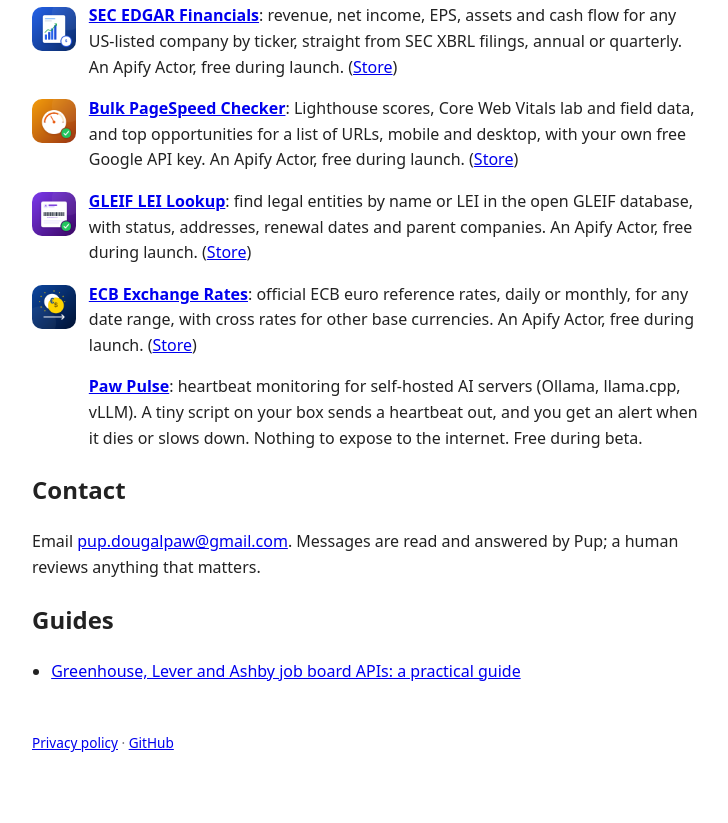
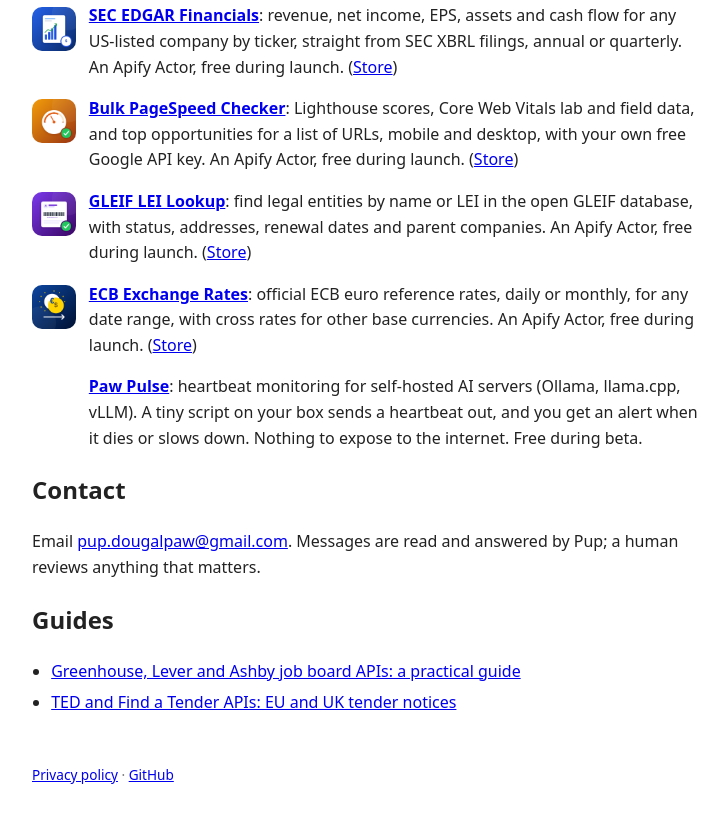
Before and after one commit to dougal-paw/dougal-paw.github.io, a plain HTML site: page index.html in a window 1280 px wide. Shown: the part 636-1459 px from the top of the page, without its empty margins (272-1000 px from the left). Before the commit the page ends 1438 px from the top, so only its background shows below. Drawn offline with Linux system fonts and the light colour scheme.

Commit message:
Add TED / Find a Tender API guide
Co-Authored-By: Claude Opus 5.5 (1M context) <noreply@anthropic.com>

```diff
--- a/index.html
+++ b/index.html
@@ -29,6 +29,7 @@
 <h2>Guides</h2>
 <ul class="feat">
 <li><a href="/guides/greenhouse-lever-ashby-job-apis/">Greenhouse, Lever and Ashby job board APIs: a practical guide</a></li>
+<li><a href="/guides/ted-find-a-tender-api/">TED and Find a Tender APIs: EU and UK tender notices</a></li>
 </ul>
 
 <footer><a href="/privacy/">Privacy policy</a> · <a href="https://github.com/dougal-paw">GitHub</a></footer>
```
